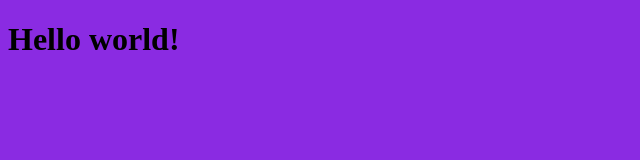
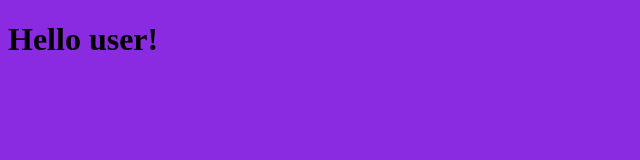
Before and after one commit to GoStaRoff/litvin, a plain HTML site: page index.html in a window 1280 px wide. Shown: the full height of the page, 0-640 px from the left. Drawn offline with Linux system fonts and the light colour scheme.

Commit message:
Update index.html

```diff
--- a/index.html
+++ b/index.html
@@ -7,6 +7,6 @@
     <title>Document</title>
 </head>
 <body>
-    <h1>Hello world!</h1>
+    <h1>Hello user!</h1>
 </body>
 </html>
```
